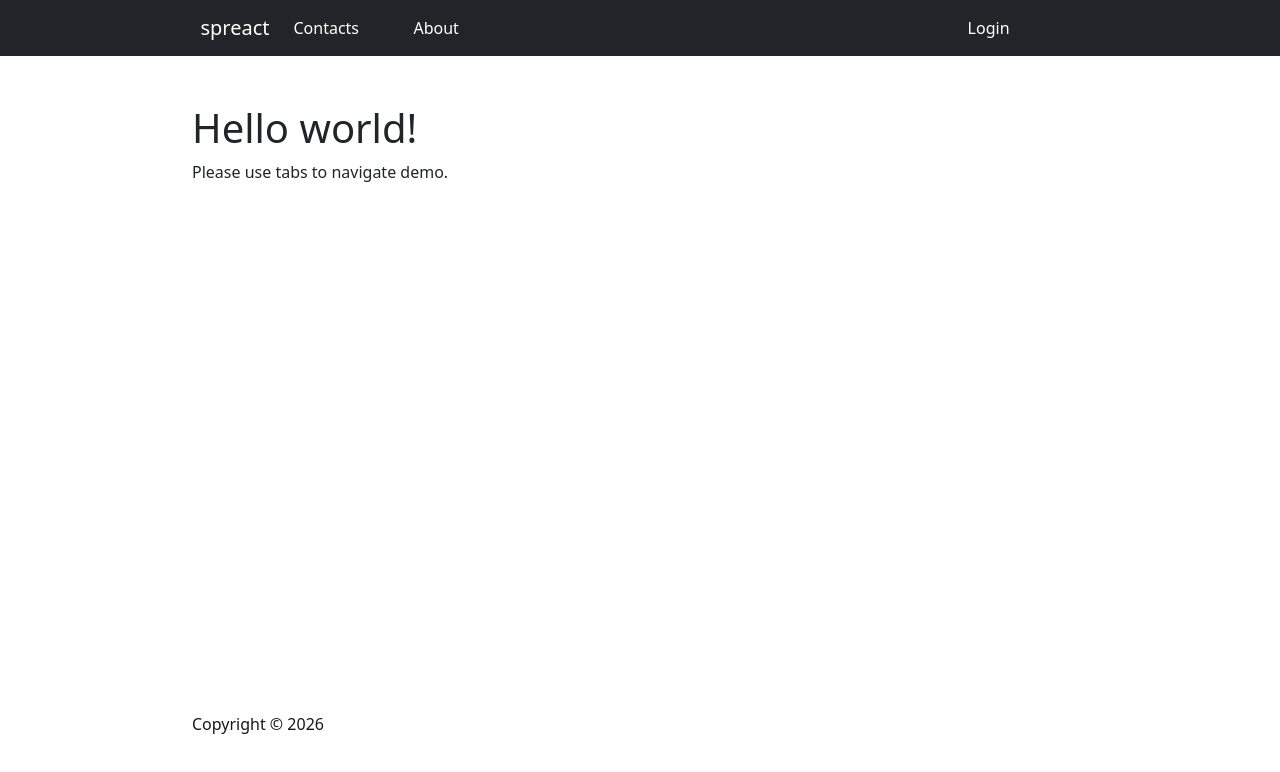
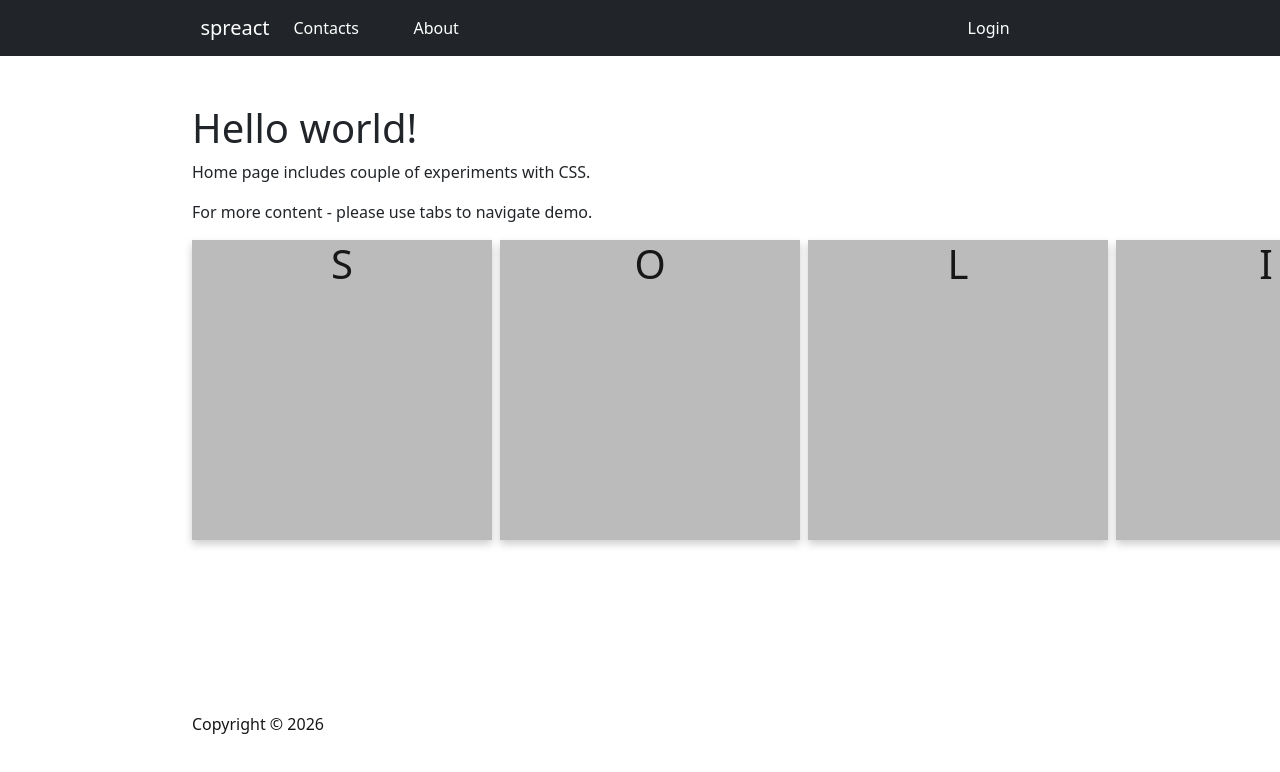
Before and after one commit to 4tinbras/spring-react-demo, a Next.js app in the folder react-front/: page / in a window 1280 px wide. Shown: the top 772 px of the page. Built offline with nearby package versions, Linux system fonts and the light colour scheme.

Commit message:
Add SOLID flip cards on home page

```diff
--- a/react-front/app/page.tsx
+++ b/react-front/app/page.tsx
@@ -12,10 +12,88 @@ export default function Home() {
           </div>
 
           <div>
-              <p>Please use tabs to navigate demo.</p>
+              <p>Home page includes couple of experiments with CSS.</p>
+              <p>For more content - please use tabs to navigate demo.</p>
+          </div>
+
+      {/*   carousel with cards - image on one side, flips over to text;
+            progressbar at the top;
+            */}
+
+          <div className={'display-grid four-col-eq-grid'}>
+              <div className={'flip-card'}>
+                  <div className="flip-card-inner">
+                      <div className="flip-card-front flipcard-front-tag">
+                          <a href="#flip-card-back-1" id="flip-card-anchor-1" className={'transparent-anchor'}>
+                              <h1>S</h1>
+                          </a>
+                      </div>
+                      <div id="flip-card-back" className="flip-card-back">
+                          <a href="#flip-card-anchor-1" id="flip-card-back-1" className={'transparent-anchor flipcard-back-tag'}>
+                            <h1>Single Responsibility</h1>
+                          </a>
+                      </div>
+                  </div>
+              </div>
+              <div className={'flip-card'}>
+                  <div className="flip-card-inner">
+                      <div className="flip-card-front flipcard-front-tag">
+                          <a href="#flip-card-back-2" id="flip-card-anchor-2" className={'transparent-anchor'}>
+                              <h1>O</h1>
+                          </a>
+                      </div>
+                      <div id="flip-card-back" className="flip-card-back">
+                          <a href="#flip-card-anchor-2" id="flip-card-back-2" className={'transparent-anchor flipcard-back-tag'}>
+                              <h1>Open/Close Principle</h1>
+                          </a>
+                      </div>
+                  </div>
+              </div>
+              <div className={'flip-card'}>
+                  <div className="flip-card-inner">
+                      <div className="flip-card-front flipcard-front-tag">
+                          <a href="#flip-card-back-3" id="flip-card-anchor-3" className={'transparent-anchor'}>
+                              <h1>L</h1>
+                          </a>
+                      </div>
+                      <div id="flip-card-back" className="flip-card-back">
+                          <a href="#flip-card-anchor-3" id="flip-card-back-3" className={'transparent-anchor flipcard-back-tag'}>
+                              <h1>Liskov Substitution</h1>
+                          </a>
+                      </div>
+                  </div>
+              </div>
+              <div className={'flip-card'}>
+                  <div className="flip-card-inner">
+                      <div className="flip-card-front flipcard-front-tag">
+                          <a href="#flip-card-back-4" id="flip-card-anchor-4" className={'transparent-anchor'}>
+                              <h1>I</h1>
+                          </a>
+                      </div>
+                      <div id="flip-card-back" className="flip-card-back">
+                          <a href="#flip-card-anchor-4" id="flip-card-back-4" className={'transparent-anchor flipcard-back-tag'}>
+                              <h1>Interface Segregation</h1>
+                          </a>
+                      </div>
+                  </div>
+              </div>
+              <div className={'flip-card'}>
+                  <div className="flip-card-inner">
+                      <div className="flip-card-front flipcard-front-tag">
+                          <a href="#flip-card-back-5" id="flip-card-anchor-5" className={'transparent-anchor'}>
+                              <h1>D</h1>
+                          </a>
+                      </div>
+                      <div id="flip-card-back" className="flip-card-back">
+                          <a href="#flip-card-anchor-5" id="flip-card-back-5" className={'transparent-anchor flipcard-back-tag'}>
+                              <h1>Dependency Inversion</h1>
+                          </a>
+                      </div>
+                  </div>
+              </div>
           </div>
       </>
-  )
+    )
 
 
 }
--- a/react-front/app/src/styles/globals.css
+++ b/react-front/app/src/styles/globals.css
@@ -126,6 +126,62 @@ footer {
   border-left: 2px solid #CCCCCC;
 }
 
+/* TBH: largely as found on 3w page*/
+.flip-card {
+  background-color: transparent;
+  width: 300px;
+  height: 300px;
+  perspective: 1000px;
+}
+
+.flip-card-inner {
+  position: relative;
+  width: 100%;
+  height: 100%;
+  text-align: center;
+  transition: transform 0.6s;
+  transform-style: preserve-3d;
+  box-shadow: 0 4px 8px 0 rgba(0,0,0,0.2);
+}
+
+.flip-card:has(.flipcard-back-tag:target) .flip-card-inner {
+  transform: rotateY(180deg);
+}
+
+.flip-card:has(.flipcard-front-tag:target) .flip-card-inner {
+  transform: rotateY(0deg);
+}
+
+.flip-card-front, .flip-card-back {
+  position: absolute;
+  width: 100%;
+  height: 100%;
+  -webkit-backface-visibility: hidden;
+  backface-visibility: hidden;
+}
+
+.flip-card-front {
+  background-color: #bbb;
+  color: black;
+}
+
+.flip-card-back {
+  background-color: #2980b9;
+  color: white;
+  transform: rotateY(180deg);
+}
+
+.transparent-anchor {
+  cursor: default;
+  text-decoration: none;
+  color: var(--foreground);
+  display: block;
+
+  width: 100%;
+  height: 100%;
+}
+/*/HBT*/
+
 @media (max-width: 680px) {
   .top-container {
     width: 100%;
@@ -193,6 +249,11 @@ footer {
   }
 }
 
+.four-col-eq-grid {
+  grid-template-columns: repeat(5, 1fr);
+  grid-column-gap: 0.5rem;
+}
+
 /*_____________________________Flex styles_____________________________*/
 
 .display-flex {
```
